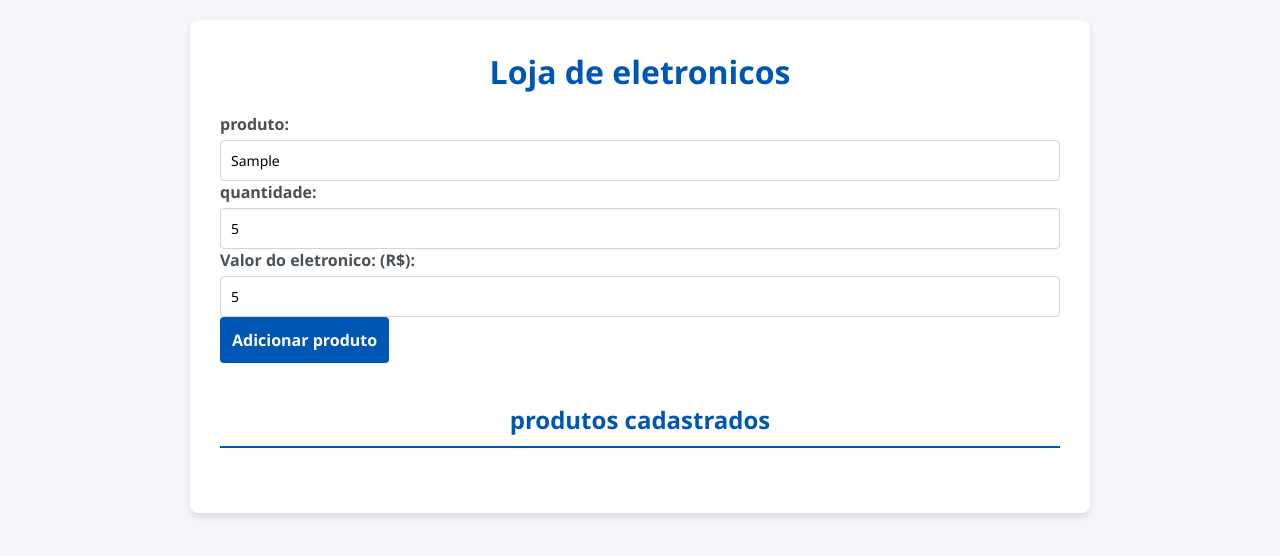
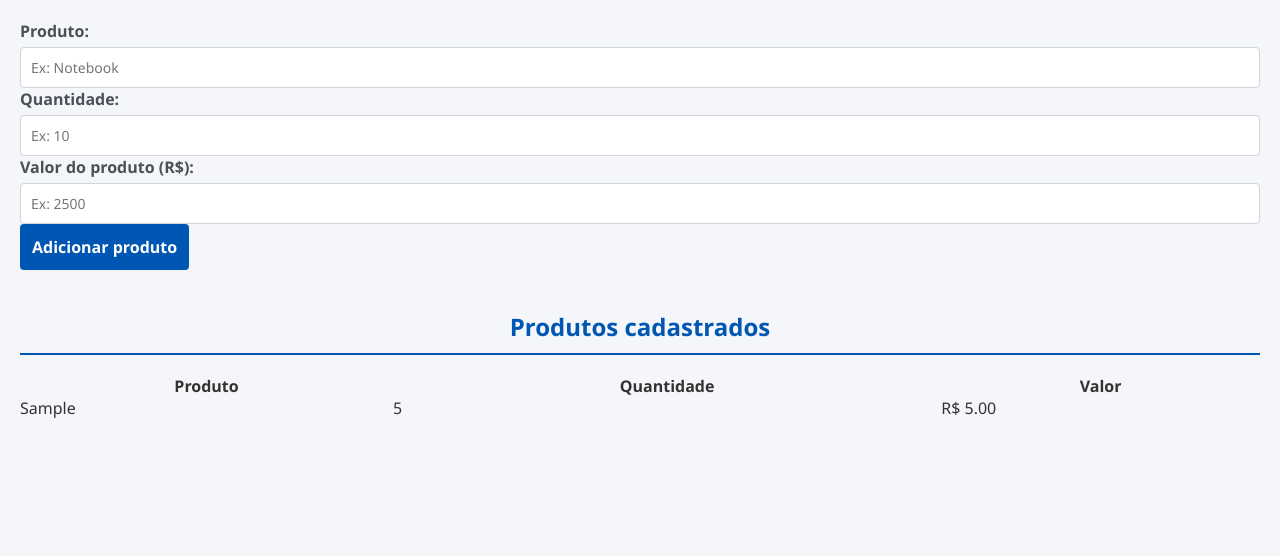
Before and after one commit to pedrohsantos507-prog/LOJA_ELETRONICOS, a plain HTML site: page index.html in a window 1280 px wide. Both pictures are taken after typing "Sample", "5", "5" into the empty fields and a click on the button "Adicionar produto". Drawn offline with Linux system fonts and the light colour scheme.

Commit message:
fiz alterações no meu index.html

```diff
--- a/JS/script.js
+++ b/JS/script.js
@@ -3,33 +3,45 @@ const listaProdutos = document.getElementById('lista-produtos');
 
 const listaDeProdutosCadastrados = [];
 
+
 formProdutos.addEventListener('submit', function(event) {
+
 event.preventDefault();
 
-    const marca = document.getElementById('produto').value;
-    const modelo = document.getElementById('quantidade').value;
-    const valor = parseFloat(document.getElementById('valor').value);
+
+const nomeProduto = document.getElementById('produto').value;
+const quantidade = document.getElementById('quantidade').value;
+const valor = Number(document.getElementById('valor').value);
+
+
+const novoProduto = {
+nome: nomeProduto,
+quantidade: quantidade,
+valor: valor
+};
 
 
 listaDeProdutosCadastrados.push(novoProduto);
+
 adicionarNaTabela(novoProduto);
 
+
 formProdutos.reset();
+
 });
 
 
 function adicionarNaTabela(produto) {
+
 const tr = document.createElement('tr');
 
-    const exibicaoIpva = produto.isento
-        ? `<span class="isento">Isento</span>`
-        : `R$ ${produto.valor.toFixed(2)}`;
 
 tr.innerHTML = `
-        <td>${produto}</td>
+<td>${produto.nome}</td>
 <td>${produto.quantidade}</td>
-        <td><strong>R$ ${produto.valorFinal.toFixed(2)}</strong></td>
+<td>R$ ${produto.valor.toFixed(2)}</td>
 `;
+
 
 listaProdutos.appendChild(tr);
  }
--- a/index.html
+++ b/index.html
@@ -11,37 +11,44 @@
 
 </head>
 <body>
-    <div class="container">
-        <h1>Loja de eletronicos</h1>
-
     <form id="form-produtos">
-            <div class="form-group">
-                <label for="produto">produto:</label>
-                <input type="text" id="produto" required placeholder="Ex: Geladeira">
-            </div>
-
 
         <div class="form-group">
-                <label for="quantidade">quantidade:</label>
-                <input type="number" id="quantidade" required min="0" max="20" placeholder="Ex: 20">
+        <label for="produto">Produto:</label>
+        <input type="text" id="produto" required placeholder="Ex: Notebook">
         </div>
 
         <div class="form-group">
-                <label for="valor">Valor do eletronico: (R$):</label>
-                <input type="number" id="valor" required min="0" step="0.01" placeholder="Ex: 5000">
+        <label for="quantidade">Quantidade:</label>
+        <input type="number" id="quantidade" required min="0" placeholder="Ex: 10">
         </div>
 
-            <button type="submit" id="btn-adicionar">Adicionar produto</button>
+        <div class="form-group">
+        <label for="valor">Valor do produto (R$):</label>
+        <input type="number" id="valor" required min="0" step="0.01" placeholder="Ex: 2500">
+        </div>
+
+        <button type="submit">
+        Adicionar produto
+        </button>
+
         </form>
 
-        <h2>produtos cadastrados</h2>
-        <div class="table-container">
+
+        <h2>Produtos cadastrados</h2>
+
         <table>
+        <thead>
+        <tr>
+        <th>Produto</th>
+        <th>Quantidade</th>
+        <th>Valor</th>
+        </tr>
+        </thead>
 
         <tbody id="lista-produtos">
+
         </tbody>
         </table>
-        </div>
-    </div>
 </body>
 </html>
```
Lines whose indentation alone changed are shown as unchanged.
